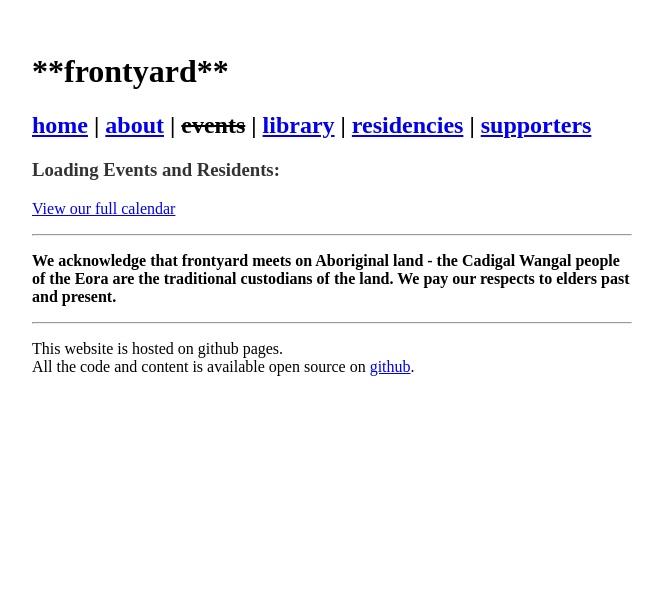
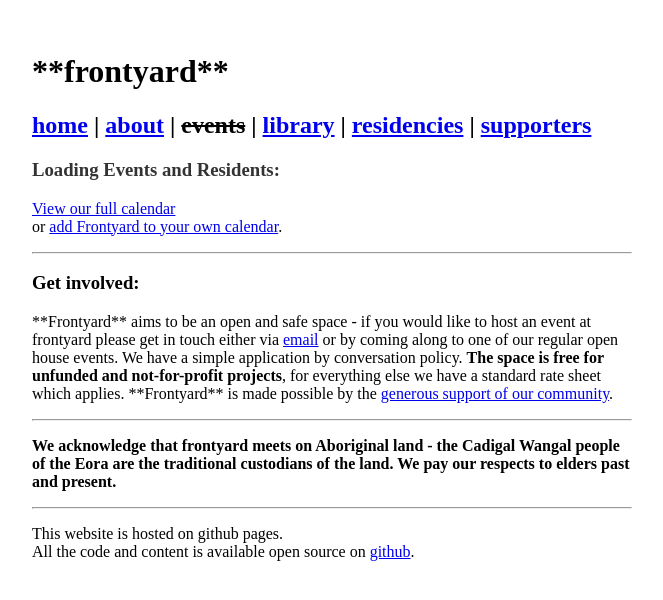
Before and after one commit to frontyardprojects/frontyardprojects.github.io, a Jekyll site: the page built from events/index.md, in a window 1280 px wide. Shown: the top 600 px of the page, without its empty margins (308-971 px from the left). Built offline with Jekyll 4.4.1, drawn with Linux system fonts in a browser that asks for light colours; comment, search, counter and statistics services are not loaded.

Commit message:
added info about getting involved to events page

```diff
--- a/events/index.md
+++ b/events/index.md
@@ -1,6 +1,15 @@
 ---
 ---
+
+
 
 {% include calendar-js.html %}
 
 [View our full calendar](https://calendar.google.com/calendar/embed?src=frontyardprojects%40gmail.com&ctz=Australia/Sydney)
+or [add Frontyard to your own calendar](https://calendar.google.com/calendar/ical/frontyardprojects%40gmail.com/public/basic.ics).
+
+-----
+
+### Get involved:
+
+\*\*Frontyard\*\* aims to be an open and safe space - if you would like to host an event at frontyard please get in touch either via [email](mailto:frontyardprojects@gmail.com) or by coming along to one of our regular open house events. We have a simple application by conversation policy. **The space is free for unfunded and not-for-profit projects**, for everything else we have a standard rate sheet which applies. \*\*Frontyard\*\* is made possible by the [generous support of our community](/supporters).
```
